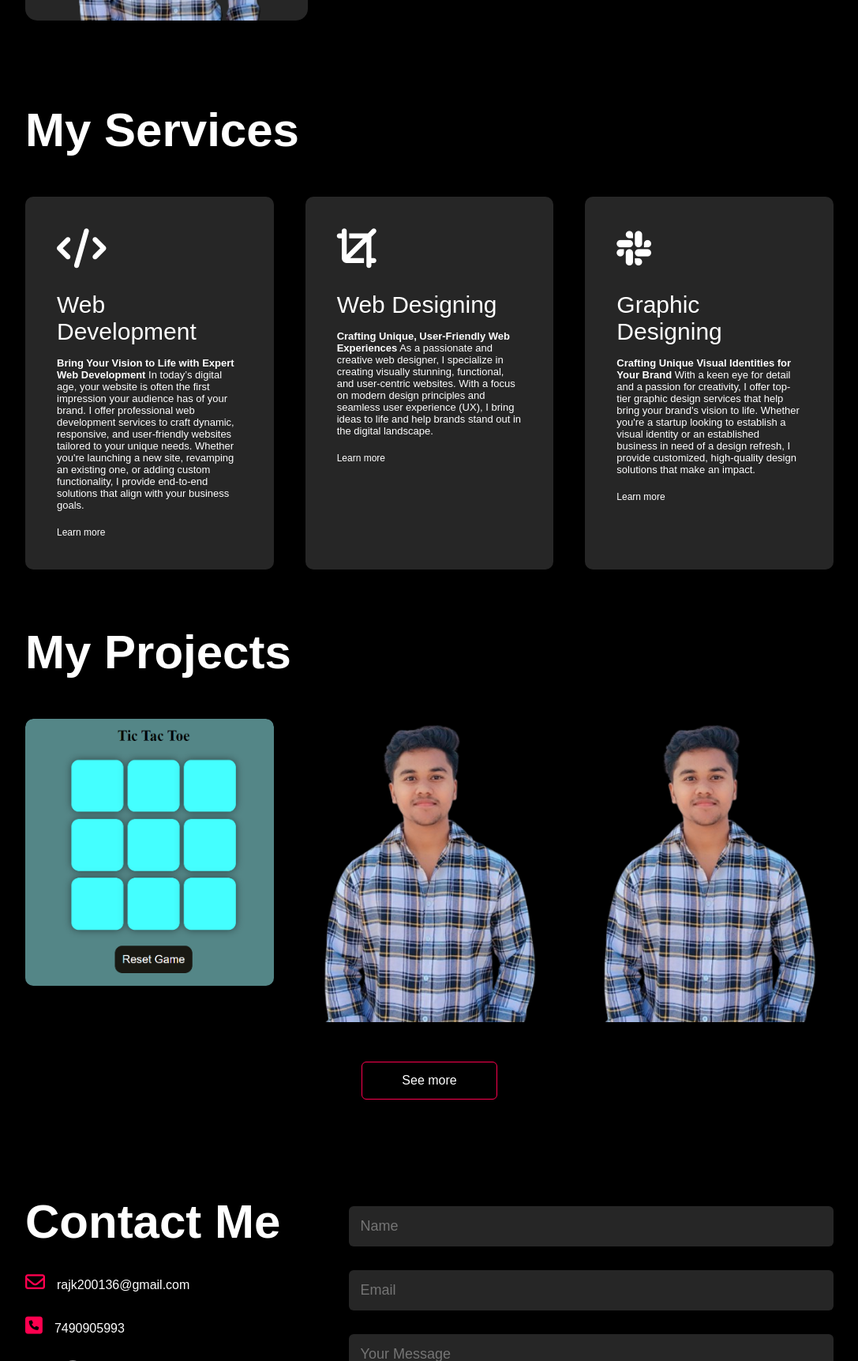
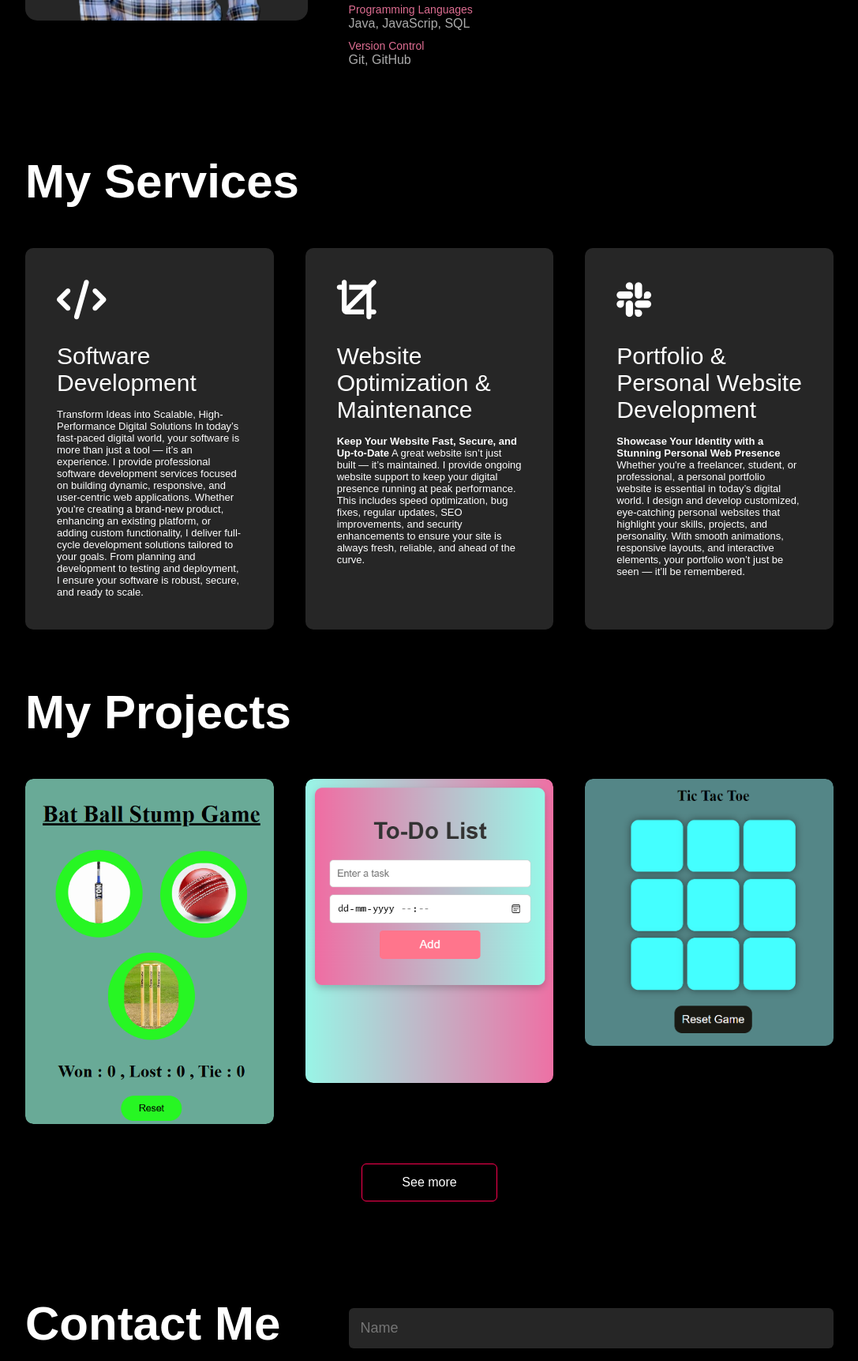
Before and after one commit to raj3621/Portfolio, a plain HTML site: page index.html in a window 1280 px wide. Shown: the part 1228-2951 px from the top of the page at 79% size, without its empty margins (96-1183 px from the left). Drawn offline with Linux system fonts and the light colour scheme; a script that the page names is missing.

Commit message:
All things are Updated

```diff
--- a/index.html
+++ b/index.html
@@ -1,13 +1,15 @@
 <!DOCTYPE html>
 <html lang="en">
+
 <head>
     <meta charset="UTF-8">
     <meta name="viewport" content="width=device-width, initial-scale=1.0">
-    <title>Document</title>
+    <title>Raj_Portfolio</title>
     <link rel="stylesheet" href="style.css">
     <script src="script.js"></script>
     <script src="https://kit.fontawesome.com/6d11cd35f9.js" crossorigin="anonymous"></script>
 </head>
+
 <body>
     <!-- Header Section -->
     <div id="header">
@@ -41,23 +43,33 @@
                     <img src="Images/img4.2.png" alt="myimg">
                 </div>
                 <div class="about-col-2">
-                    <h1 class="sub-title" >About Me</h1>
-                    <p>Hi! I’m Raj, a web developer passionate about building responsive, user-friendly websites and applications. I specialize in frontend development and work with technologies like Html, Css, JavaScript, React.
-                    I enjoy turning ideas into functional, visually appealing digital experiences and constantly learning new skills to stay ahead in the ever-evolving tech world.Let’s work together to create something great!</p>
+                    <h1 class="sub-title">About Me</h1>
+                    <p>👋 Hi! I’m Raj
+                        I’m a passionate Software Developer with a strong focus on building responsive, user-friendly,
+                        and efficient digital solutions. I specialize in front-end development, working with
+                        technologies like HTML, CSS, JavaScript, and React, while also expanding my skills across the
+                        full stack.
+                        I enjoy transforming ideas into functional, visually appealing, and high-performing applications
+                        that enhance user experience. I’m always eager to learn new technologies and stay ahead in the
+                        ever-evolving tech landscape.
+                        Let’s work together to create smart, scalable, and impactful software that brings your ideas to
+                        life!</p>
                     <div class="tab-titles">
-                        <p class="tab-links active-link" onclick="opentab('skills')" >Skills</p>
+                        <p class="tab-links active-link" onclick="opentab('skills')">Skills</p>
                         <p class="tab-links" onclick="opentab('experience')">Experience</p>
                         <p class="tab-links" onclick="opentab('education')">Education</p>
                     </div>
                     <div class="tab-contents active-tab" id="skills">
                         <ul>
-                            <li><span>Web Development</span><br>Designing Web App Development(HTML, CSS, JavaScript, React, Java)</li>
-                            <li><span>Graphic Designing</span><br>Designing Web/App Interfaces(Figma)</li>
+                            <li><span>Web Development</span><br>Designing Web Development(HTML, CSS, Bootstrap,React)
+                            </li>
+                            <li><span> Programming Languages</span><br> Java, JavaScrip, SQL</li>
+                            <li><span> Version Control</span><br> Git, GitHub</li>
                         </ul>
                     </div>
                     <div class="tab-contents" id="experience">
                         <ul>
-                            <li><span>Oct 2024 - Current</span><br>Java Developer at ACCIO JOB</li>
+                            <li><span>Oct 2024 - Current</span><br>SDE Intern at ACCIO JOB</li>
                             <li><span>Aug 2023 - Oct 2023</span><br>Frontend Web Developer at Aiisma LLC</li>
                         </ul>
                     </div>
@@ -75,29 +87,37 @@
     <!-- Services Section -->
     <div id="sevices">
         <div class="container">
-            <h1 class="sub-title" >My Services</h1>
+            <h1 class="sub-title">My Services</h1>
             <div class="service-list">
                 <div>
                     <i class="fa-solid fa-code"></i>
-                    <h2>Web Development</h2>
-                    <p><b font-weight="500">Bring Your Vision to Life with Expert Web Development</b>
-                        In today’s digital age, your website is often the first impression your audience has of your brand. I offer professional web development services to craft dynamic, responsive, and user-friendly websites tailored to your unique needs. Whether you're launching a new site, revamping an existing one, or adding custom functionality, I provide end-to-end solutions that align with your business goals.</p>
-                    <a href="#">Learn more</a>
+                    <h2>Software Development</h2>
+                    <p><b style="font-weight: 500">Transform Ideas into Scalable, High-Performance Digital Solutions</b>
+                        In today’s fast-paced digital world, your software is more than just a tool — it’s an
+                        experience. I provide professional software development services focused on building dynamic,
+                        responsive, and user-centric web applications. Whether you're creating a brand-new product,
+                        enhancing an existing platform, or adding custom functionality, I deliver full-cycle development
+                        solutions tailored to your goals. From planning and development to testing and deployment, I
+                        ensure your software is robust, secure, and ready to scale.</p>
+                    <!-- <a href="#">Learn more</a> -->
                 </div>
                 <div>
                     <i class="fa-solid fa-crop"></i>
-                    <h2>Web Designing</h2>
-                    <p><b font-weight="500">Crafting Unique, User-Friendly Web Experiences</b>
-                        As a passionate and creative web designer, I specialize in creating visually stunning, functional, and user-centric websites. With a focus on modern design principles and seamless user experience (UX), I bring ideas to life and help brands stand out in the digital landscape.
+                    <h2>Website Optimization & Maintenance</h2>
+                    <p><b font-weight="500">Keep Your Website Fast, Secure, and Up-to-Date</b>
+                        A great website isn’t just built — it’s maintained. I provide ongoing website support to keep
+                        your digital presence running at peak performance. This includes speed optimization, bug fixes,
+                        regular updates, SEO improvements, and security enhancements to ensure your site is always
+                        fresh, reliable, and ahead of the curve.
                     </p>
-                    <a href="#">Learn more</a>
+                    <!-- <a href="#">Learn more</a> -->
                 </div>
                 <div>
                     <i class="fa-brands fa-slack"></i>
-                    <h2>Graphic Designing</h2>
-                    <p><b font-weight="500">Crafting Unique Visual Identities for Your Brand</b>
-                        With a keen eye for detail and a passion for creativity, I offer top-tier graphic design services that help bring your brand's vision to life. Whether you're a startup looking to establish a visual identity or an established business in need of a design refresh, I provide customized, high-quality design solutions that make an impact.</p>
-                    <a href="#">Learn more</a>
+                    <h2>Portfolio & Personal Website Development</h2>
+                    <p><b font-weight="500">Showcase Your Identity with a Stunning Personal Web Presence</b>
+                        Whether you're a freelancer, student, or professional, a personal portfolio website is essential in today’s digital world. I design and develop customized, eye-catching personal websites that highlight your skills, projects, and personality. With smooth animations, responsive layouts, and interactive elements, your portfolio won’t just be seen — it’ll be remembered.</p>
+                    <!-- <a href="#">Learn more</a> -->
                 </div>
             </div>
         </div>
@@ -109,39 +129,48 @@
             <h1 class="sub-title">My Projects</h1>
             <div class="work-list">
                 <div class="work">
+                    <img src="Images/bat-ball.png" alt="">
+                    <div class="layer">
+                        <h3>Bat-Ball-Stump</h3>
+                        <p>Bat Ball Stump is a simple and exciting two-player game played between a user and the
+                            computer, inspired by the classic Rock Paper Scissors. Instead of rock, paper, and scissors,
+                            this game uses Bat, Ball, and Stump — common elements in the game of cricket.</p>
+                        <a href="https://raj3621.github.io/Bat-Ball-Stump/"><i
+                                class="fa-solid fa-up-right-from-square"></i></a>
+                    </div>
+                </div>
+                <div class="work">
+                    <img src="Images/To-do-app.png" alt="">
+                    <div class="layer">
+                        <h3>To-Do-App</h3>
+                        <p> Built a feature-rich To-Do List app with task management functionalities (add,edit, and
+                            delete task features).Implemented local storage for data persistence</p>
+                        <a href="https://raj3621.github.io/To_Do_List/"><i
+                                class="fa-solid fa-up-right-from-square"></i></a>
+                    </div>
+                </div>
+                <div class="work">
                     <img src="Images/Tic-Toc-Toe.png" alt="">
                     <div class="layer">
                         <h3>Tic-Tac-Toe</h3>
-                        <p>"Tic-Tac-Toe Game: A classic game of strategy and skill, built using HTML, CSS, JavaScript. Click to Play as X or O and try to outmaneuver your oppenent."</p>
-                        <a href=" https://raj3621.github.io/Tic-Tac-Toe/"><i class="fa-solid fa-up-right-from-square"></i></a>
-                    </div>
-                </div>
-                <div class="work">
-                    <img src="Images/img5.1.png" alt="">
-                    <div class="layer">
-                        <h3>Social Media App</h3>
-                        <p>Lorem ipsum, dolor sit amet consectetur adipisicing elit. Qui, molestiae?</p>
-                        <a href="#"><i class="fa-solid fa-up-right-from-square"></i></a>
-                    </div>
-                </div>
-                <div class="work">
-                    <img src="Images/img5.1.png" alt="">
-                    <div class="layer">
-                        <h3>Social Media App</h3>
-                        <p>Lorem ipsum, dolor sit amet consectetur adipisicing elit. Qui, molestiae?</p>
-                        <a href="#"><i class="fa-solid fa-up-right-from-square"></i></a>
+                        <p>"Tic-Tac-Toe Game: A classic game of strategy and skill, built using HTML, CSS, JavaScript.
+                            Click to Play as X or O and try to outmaneuver your oppenent."</p>
+                        <a href=" https://raj3621.github.io/Tic-Tac-Toe/"><i
+                                class="fa-solid fa-up-right-from-square"></i></a>
                     </div>
                 </div>
                 <div class="work seemore">
-                    <img src="Images/img5.1.png" alt="">
+                    <img src="Images/Portfolio.png" alt="">
                     <div class="layer">
-                        <h3>Social Media App</h3>
-                        <p>Lorem ipsum, dolor sit amet consectetur adipisicing elit. Qui, molestiae?</p>
-                        <a href="#"><i class="fa-solid fa-up-right-from-square"></i></a>
+                        <h3>My Portfolio</h3>
+                        <p>Designed and developed an animated portfolio to showcase skills and experience.Integrated
+                            smooth scrolling and interactive user interface components</p>
+                        <a href="https://raj3621.github.io/Portfolio/"><i
+                                class="fa-solid fa-up-right-from-square"></i></a>
                     </div>
                 </div>
             </div>
-            <a class="btn show" >See more</a>
+            <a class="btn show">See more</a>
         </div>
     </div>
 
@@ -181,11 +210,11 @@
     <script>
         var tablinks = document.getElementsByClassName("tab-links");
         var tabcontents = document.getElementsByClassName("tab-contents");
-        function opentab(tabname){
-            for(tablink of tablinks){
+        function opentab(tabname) {
+            for (tablink of tablinks) {
                 tablink.classList.remove("active-link");
             }
-            for(tabcontent of tabcontents){
+            for (tabcontent of tabcontents) {
                 tabcontent.classList.remove("active-tab");
             }
             event.currentTarget.classList.add("active-link");
@@ -196,25 +225,25 @@
     <!-- Burger Menu -->
     <script>
         var sidemenu = document.getElementById("sidemenu");
-        function openmenu(){
-            sidemenu.style.right ="0"
+        function openmenu() {
+            sidemenu.style.right = "0"
         }
-        function closemenu(){
-            sidemenu.style.right ="-200px"
+        function closemenu() {
+            sidemenu.style.right = "-200px"
         }
         var btnText = document.querySelector('.show');
-        btnText.addEventListener("click", function(){
-            if(btnText.textContent==="See more"){
-                btnText.textContent="See less";
+        btnText.addEventListener("click", function () {
+            if (btnText.textContent === "See more") {
+                btnText.textContent = "See less";
             }
-            else{
-                btnText.textContent="See more";
+            else {
+                btnText.textContent = "See more";
             }
         })
         let showbtns = document.getElementsByClassName('show'); // Get all buttons with class 'show'
 
         for (var i = 0; i < showbtns.length; i++) {
-    showbtns[i].addEventListener('click', function() {
+            showbtns[i].addEventListener('click', function () {
                 var targets = document.getElementsByClassName('seemore'); // Get all elements with 'seemore' class
                 for (var j = 0; j < targets.length; j++) {
                     targets[j].style.display = targets[j].style.display === 'block' ? 'none' : 'block';
@@ -264,4 +293,5 @@
     </script>
 
 </body>
+
 </html>
```
Also changed, not shown: style.css (+4 -4 lines), Images/Portfolio.png (added), Images/To-do-app.png (added), Images/bat-ball.png (added). Lines whose indentation alone changed are shown as unchanged.
